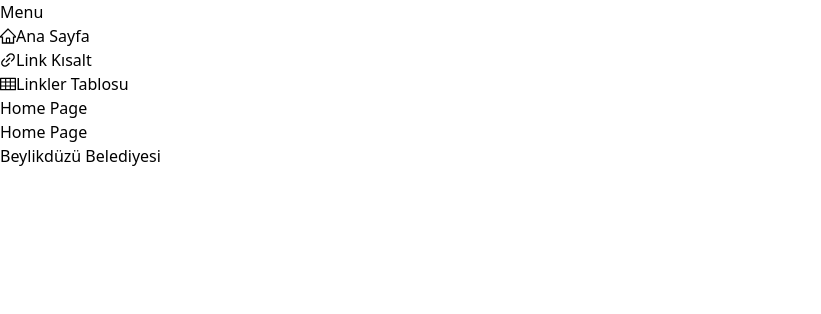
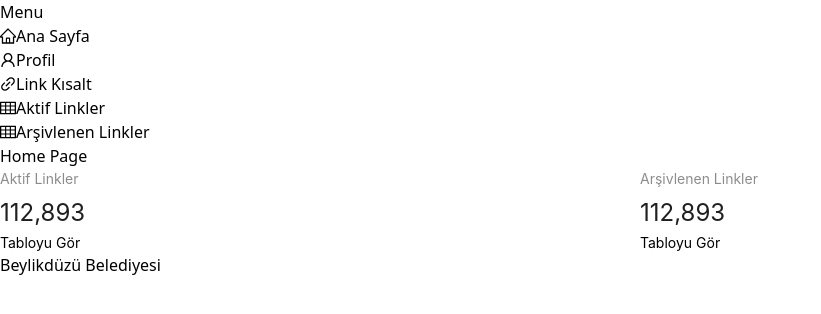
Before and after one commit to esrasevinc/url-shortener, a React (Vite) app: page /Home in a window 1280 px wide. Shown: the top 314 px of the page, without its empty margins (0-821 px from the left). Built offline with nearby package versions, Linux system fonts and the light colour scheme.

Commit message:
Menu güncellendi

```diff
--- a/src/App.jsx
+++ b/src/App.jsx
@@ -13,7 +13,7 @@ function App() {
       <Routes>
         <Route path="/" element={<PageLayout />} errorElement={<NoPage />} >
           <Route path="/Home" index element={<Home />} />
-          <Route path="/Links" element={<Links />} />
+          <Route path="/ActiveLinks" element={<Links />} />
           <Route path="/UrlShortenerPage" element={<UrlShortenerPage />} />
           <Route path="*" element={<NoPage />} />
         </Route>
--- a/src/components/LinkTable.jsx
+++ b/src/components/LinkTable.jsx
@@ -80,8 +80,8 @@ const LinkTable = () => {
 
   return (
     <div className='flex flex-col items-center justify-center pt-24'>
-      <h1 className='text-5xl text-center text-slate-800 font-bold font-sans mb-14'>Linkler
-        <span className=" text-sky-700">  Tablosu</span>
+      <h1 className='text-5xl text-center text-slate-800 font-bold font-sans mb-14'>Aktif
+        <span className=" text-sky-700">  Linkler</span>
       </h1>
       <div className="w-[80%] items-center">
         <Table columns={columns} dataSource={dataSource} />
--- a/src/components/Sidebar2.jsx
+++ b/src/components/Sidebar2.jsx
@@ -3,6 +3,7 @@ import React from 'react'
 import {
     MenuFoldOutlined,
     MenuUnfoldOutlined,
+    UserOutlined,
     TableOutlined,
     LinkOutlined,
     HomeOutlined
@@ -14,28 +15,40 @@ const Sidebar2 = () => {
 
     const items = [
         {
-          id: '1',
-          icon: <HomeOutlined />,
-          title: 'Ana Sayfa',
-          path: '/Home',
+        id: '1',
+        icon: <HomeOutlined />,
+        title: 'Ana Sayfa',
+        path: '/Home',
         },
         {
-          id: '2',
+        id: '2',
+        icon: <UserOutlined />,
+        title: 'Profil',
+        path: '/Profile',
+        },
+        {
+          id: '3',
           icon: <LinkOutlined />,
           title: 'Link Kısalt',
           path: '/UrlShortenerPage',
         },
         {
-          id: '3',
+          id: '4',
           icon: <TableOutlined />,
-          title: 'Linkler Tablosu',
-          path: '/Links',
+          title: 'Aktif Linkler',
+          path: '/ActiveLinks',
+        },
+        {
+          id: '5',
+          icon: <TableOutlined />,
+          title: 'Arşivlenen Linkler',
+          path: '/ArchivedLinks',
         },
     ];
 
   return (
-    <aside className='w-1/6 px-8 py-16 bg-sky-950 text-gray-400 h-screen rounded-r-xl'>
-        <div className="flex ml-3 text-gray-400 text-xl">
+    <aside className='w-1/5 px-6 py-14 bg-sky-950 text-gray-400 h-screen rounded-r-xl'>
+        <div className="flex ml-3 text-gray-400 text-2xl">
             Menu
         </div>
 
@@ -45,7 +58,7 @@ const Sidebar2 = () => {
                 >
                     <NavLink
                     to={item.path}
-                    className={({ isActive }) => `"relative flex font-medium px-2 py-1 my-1 font-sans rounded-md" ${isActive ? "bg-sky-700 text-white" : ""}`}
+                    className={({ isActive }) => `"relative flex text-lg font-medium px-4 py-2 my-2 font-sans" ${isActive ? "bg-sky-700 text-white rounded-xl" : ""}`}
                     >
                         {item.icon}
                         <span className='ml-3'>{item.title}</span>
--- a/src/pages/Home.jsx
+++ b/src/pages/Home.jsx
@@ -1,13 +1,36 @@
-import React, { useState } from 'react'
+import React from 'react'
+import { Col, Row, Statistic } from 'antd';
+import { useNavigate } from 'react-router-dom';
 
 const Home = () => {
+
+  const navigate = useNavigate();
 
   return (
     <div className='pt-24 text-center'>
       <h1 className='text-5xl text-center text-slate-800 font-bold font-sans mb-14'>Home
             <span className=" text-sky-700">  Page</span>
       </h1>
-      Home Page
+      <Row>
+        <Col span={12}>
+          <Statistic title="Aktif Linkler" value={112893} />
+          <button
+                className='w-36 h-14 border-2 text-white bg-sky-800 rounded-full mt-4 font-sans text-lg hover:bg-sky-700 hover:text-slate-50 hover:shadow-md'
+                onClick={() => navigate("/ActiveLinks")}
+                >
+                    Tabloyu Gör
+          </button>
+        </Col>
+        <Col span={12}>
+          <Statistic title="Arşivlenen Linkler" value={112893} />
+          <button
+                className='w-36 h-14 border-2 border-sky-800 text-sky-900 bg-slate-50 mt-4 rounded-full text-lg font-sans hover:bg-sky-800 hover:text-slate-50 hover:shadow-md'
+                onClick={() => navigate("/ArchivedLinks")}
+                >
+                    Tabloyu Gör
+                </button>
+        </Col>
+      </Row>
     </div>
   )
 }
--- a/src/pages/PageLayout.jsx
+++ b/src/pages/PageLayout.jsx
@@ -13,7 +13,7 @@ const PageLayout = () => {
       </main>
       </div>
       <footer>
-        <p className='text-base text-center text-stone-600 bg-slate-100 font-sans py-4'>Beylikdüzü Belediyesi</p>
+        <p className='text-base text-center text-stone-700 bg-slate-100 font-sans py-4'>Beylikdüzü Belediyesi</p>
       </footer>
     </div>
   )
```
